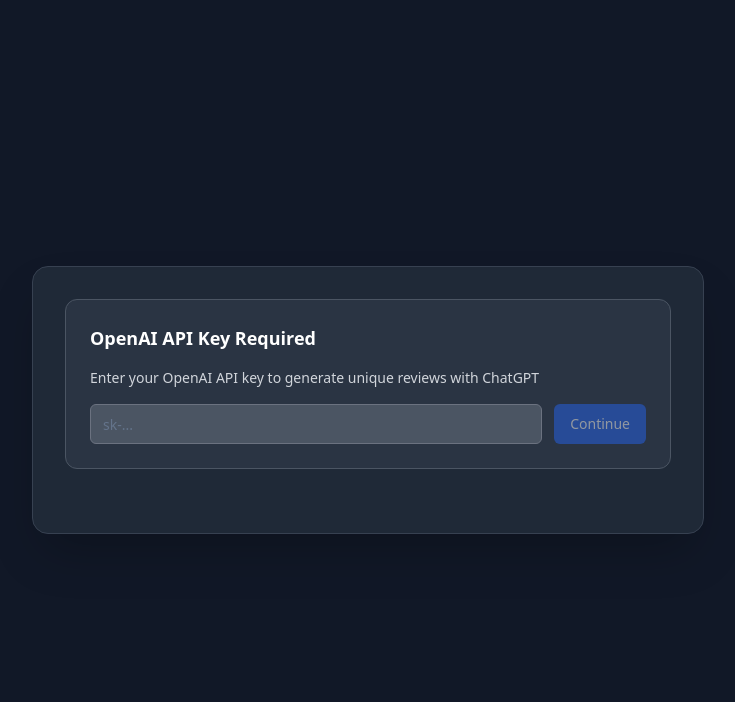
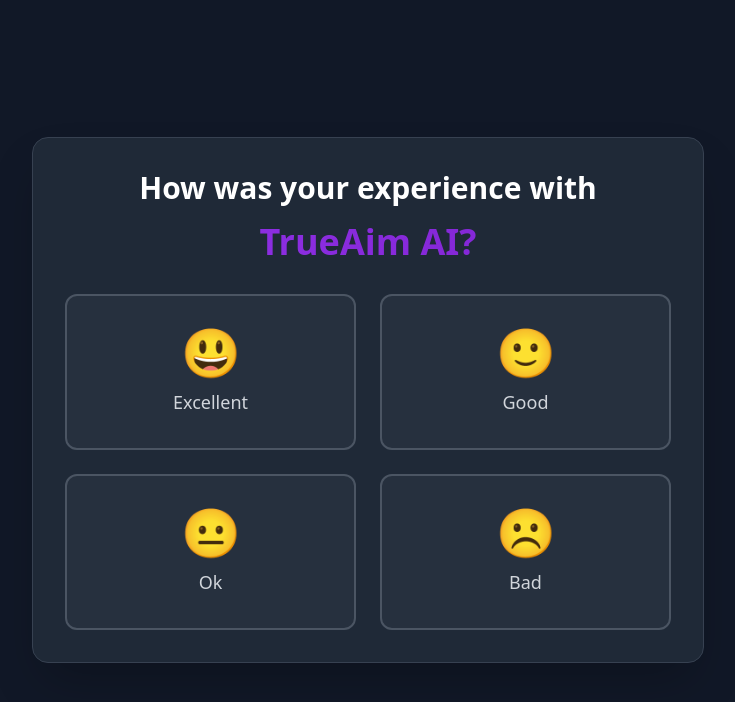
Before and after one commit to trueaimio/trueaim-review-spark, a React (Vite) app: page / in a window 1280 px wide. Shown: the top 702 px of the page, without its empty margins (272-1007 px from the left). Built offline with nearby package versions, Linux system fonts and the light colour scheme.

Commit message:
Set default API key
Configure the app to use a predefined API key, removing the need for user input.

```diff
--- a/src/components/ReviewGenerator.tsx
+++ b/src/components/ReviewGenerator.tsx
@@ -1,3 +1,4 @@
+
 import React, { useState, useEffect } from 'react';
 import { Copy, ArrowRight, CheckCircle } from 'lucide-react';
 import { Button } from '@/components/ui/button';
@@ -24,8 +25,9 @@ const ReviewGenerator = () => {
   const [isCopied, setIsCopied] = useState(false);
   const [loadingProgress, setLoadingProgress] = useState(0);
   const [isGenerating, setIsGenerating] = useState(false);
-  const [apiKey, setApiKey] = useState('');
-  const [showApiInput, setShowApiInput] = useState(true);
+
+  // Use the provided API key directly
+  const apiKey = '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';
 
   const emojis = [
     { emoji: '😃', label: 'Excellent' },
@@ -79,11 +81,6 @@ const ReviewGenerator = () => {
   };
 
   const generateReviewWithChatGPT = async () => {
-    if (!apiKey.trim()) {
-      alert('Please enter your OpenAI API key first');
-      return;
-    }
-
     setIsGenerating(true);
 
     try {
@@ -138,7 +135,7 @@ Generate only the review text, no quotes or extra formatting.`;
       setGeneratedReview(review);
     } catch (error) {
       console.error('Error generating review:', error);
-      alert('Failed to generate review. Please check your API key and try again.');
+      alert('Failed to generate review. Please try again.');
     } finally {
       setIsGenerating(false);
     }
@@ -146,12 +143,12 @@ Generate only the review text, no quotes or extra formatting.`;
 
   const canProceed = reviewData.preferences.length > 0 || reviewData.customText.trim().length > 0;
 
-  // Generate review when preferences change and API key is available
+  // Generate review when preferences change
   useEffect(() => {
-    if (currentStep === 'preferences' && canProceed && apiKey.trim()) {
+    if (currentStep === 'preferences' && canProceed) {
       generateReviewWithChatGPT();
     }
-  }, [reviewData.preferences, reviewData.customText, currentStep, apiKey]);
+  }, [reviewData.preferences, reviewData.customText, currentStep]);
 
   const handleCopyAndSubmit = async () => {
     try {
@@ -191,34 +188,6 @@ Generate only the review text, no quotes or extra formatting.`;
       <div className="w-full max-w-2xl mx-auto">
         <div className="bg-gray-800 rounded-2xl shadow-2xl border border-gray-700 p-8">
 
-          {/* API Key Input */}
-          {showApiInput && (
-            <div className="mb-8 p-6 bg-gray-700/50 rounded-xl border border-gray-600">
-              <h3 className="text-lg font-semibold text-white mb-4">OpenAI API Key Required</h3>
-              <p className="text-gray-300 text-sm mb-4">
-                Enter your OpenAI API key to generate unique reviews with ChatGPT
-              </p>
-              <div className="flex gap-3">
-                <Input
-                  type="password"
-                  placeholder="sk-..."
-                  value={apiKey}
-                  onChange={(e) => setApiKey(e.target.value)}
-                  className="bg-gray-600 border-gray-500 text-white placeholder-gray-400"
-                />
-                <Button
-                  onClick={() => setShowApiInput(false)}
-                  disabled={!apiKey.trim()}
-                  className="bg-blue-600 hover:bg-blue-700"
-                >
-                  Continue
-                </Button>
-              </div>
-            </div>
-          )}
-
-          {!showApiInput && (
-            <>
           {/* Emoji Selection Step */}
           {currentStep === 'emoji' && (
             <div className="text-center space-y-8">
@@ -365,8 +334,6 @@ Generate only the review text, no quotes or extra formatting.`;
               </div>
             </div>
           )}
-            </>
-          )}
         </div>
       </div>
     </div>
```
Lines whose indentation alone changed are shown as unchanged.
